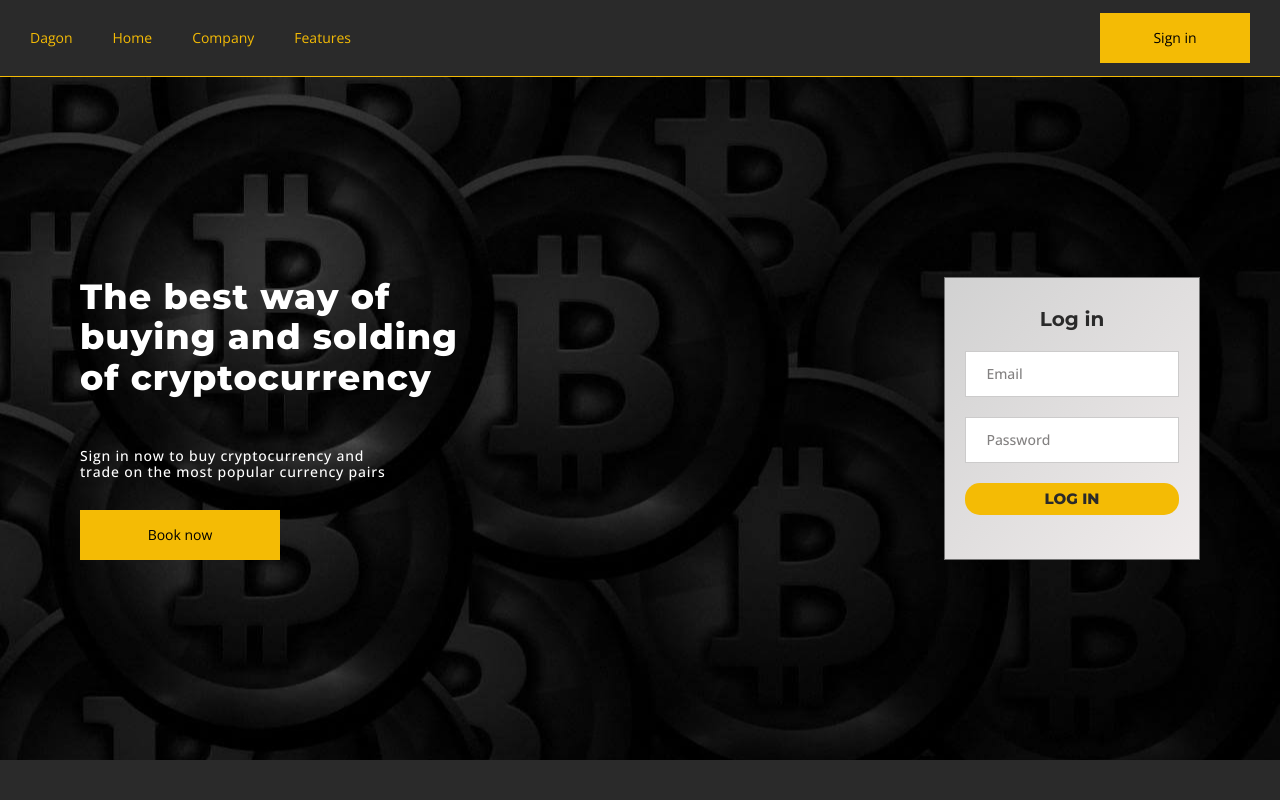
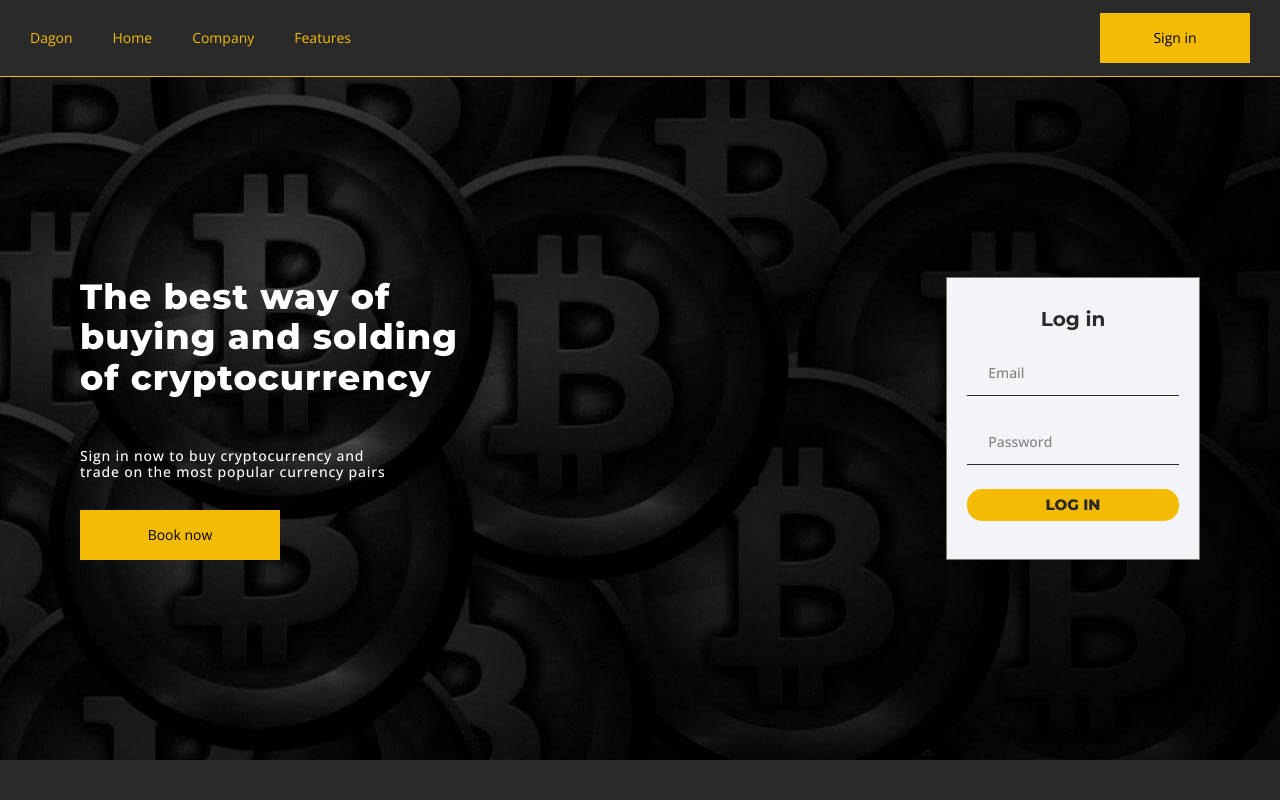
Before and after one commit to AntifragileVN/dagon, a plain HTML site: page index.html in a window 1280 px wide. Shown: the top 800 px of the page. Drawn offline with nearby package versions, Linux system fonts and the light colour scheme.

Commit message:
Change hero__form style

```diff
--- a/src/assets/style/style.css
+++ b/src/assets/style/style.css
@@ -212,11 +212,8 @@ body {
 }
 
 .hero__form {
-  background: linear-gradient(
-    to top left,
-    rgb(240, 236, 236),
-    rgb(209, 209, 209)
-  );
+  /* background: linear-gradient(to top left, rgb(170, 170, 170), rgb(85, 85, 85)); */
+  background: rgb(242, 244, 248);
   border: 1px solid #747474;
   padding: 30px 20px;
   color: rgb(218, 216, 216);
@@ -235,7 +232,7 @@ body {
 
 .hero__floating-group {
   position: relative;
-  margin-bottom: 20px;
+  margin-bottom: 25px;
 }
 
 .hero__form-label {
@@ -250,7 +247,9 @@ body {
 }
 
 .hero__form-input {
-  border: 1px solid #cccbcb;
+  border: none;
+  background: transparent;
+  box-shadow: 0px 1px 0px var(--bg-color);
   width: 100%;
   padding: 14px 20px 14px 15px;
 }
```
